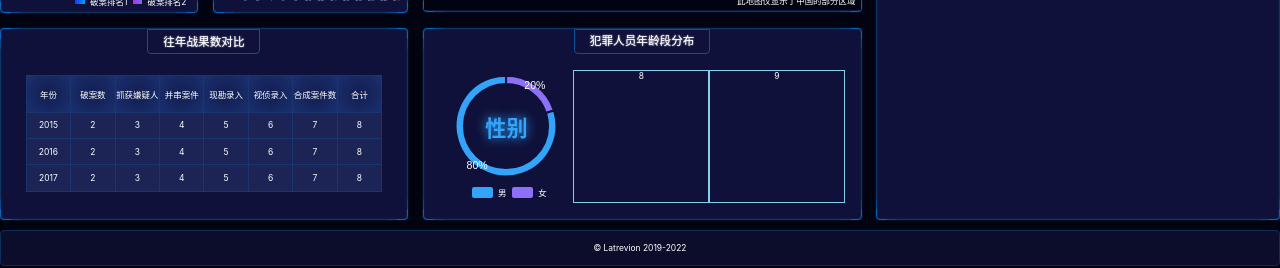
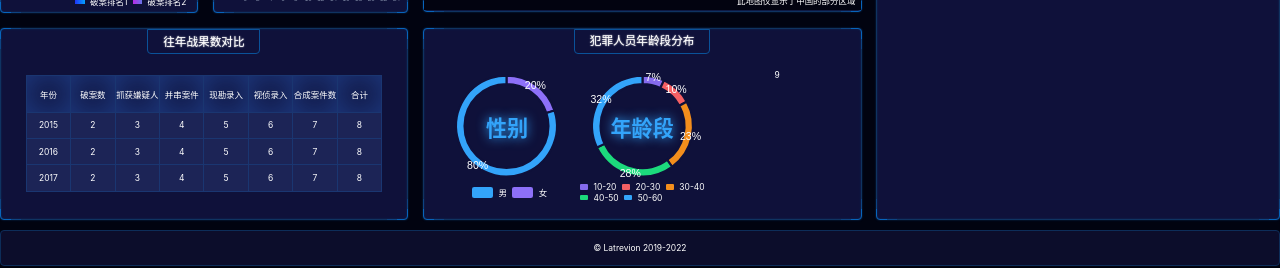
Before and after one commit to Latrevion/large-screen-repository, a Vue app: page /#/ in a window 1280 px wide. Shown: the part 453-721 px from the top of the page. Built offline with nearby package versions, Linux system fonts and the light colour scheme.

Commit message:
finish chart8

```diff
--- a/src/components/chart-8.vue
+++ b/src/components/chart-8.vue
@@ -1,20 +1,132 @@
 <template>
-  <div class="年龄段-图2">8
-    <div class="chart8">
+  <div class="年龄段-图2">
+    <div class="main">
+      <div class="chart8" />
+      <div class="text">年龄段</div>
+    </div>
+    <div class="legend">
+      <span :style="{ background: colors[0] }" />10-20
+      <span :style="{ background: colors[1] }" />20-30
+      <span :style="{ background: colors[2] }" />30-40
+      <span :style='{ background: colors[3] }' />40-50
+      <span :style="{ background: colors[4] }" />50-60
     </div>
   </div>
 </template>
 <script>
 import * as echarts from 'echarts';
-export default{
-
+const px = (n) => { return n / 2420 * pageWidth }
+const colors = ['#856BED', '#F46064', '#F38E1C', '#1CDB7C', '#33A4FA'];
+export default {
+  data() {
+    return {
+      colors
+    }
+  },
+  mounted() {
+    this.initChart()
+  },
+  methods: {
+    initChart() {
+      var myChart = echarts.init(document.querySelector('.chart8'));
+      // 绘制图表
+      myChart.setOption({
+        color: colors,
+        textStyle: {
+          fontSize: px(12),
+          color: '#79839e'
+        },
+        title: { show: false },
+        grid: {
+          x: px(20),
+          x2: px(20),
+          y: px(20),
+          y2: px(20),
+          containLabel: true
+        },
+        xAxis: {
+          show: false,
+        },
+        yAxis: {
+          show: false,
+        },
+        legend: { show: false },
+        series: [{
+          name: '访问来源',
+          type: 'pie',
+          radius: ['75%', '90%'],
+          avoidLabelOverlap: false,
+          label: {
+            show: true, position: 'inside', textStyle: { color: 'white', fontSize: px(20) },
+            formatter(options) {
+              return (options.value * 100).toFixed(0) + '%';
+            }
+          },
+          labelLine: { show: false },
+          itemStyle: {
+            borderColor: '#0F113A',
+            borderWidth: px(4)
+          },
+          data: [
+            { value: 0.07, name: '10-20' },
+            { value: 0.10, name: '20-30' },
+            { value: 0.23, name: '30-40' },
+            { value: 0.28, name: '40-50' },
+            { value: 0.32, name: '50-60' },
+          ]
+        }]
+      })
+    }
   }
+}
 </script>
 <style lang="scss" scoped>
+@import '../views/_helper.scss';
+
 .年龄段-图2 {
   flex: 1;
-  border: 1px solid skyblue;
   display: flex;
   flex-direction: column;
+  width: px(290);
+  flex-shrink: 0;
+
+  .main {
+    position: relative;
+    display: flex;
+    flex: 1;
+
+    >.chart8 {
+      flex: 1;
+      width: 100%;
+    }
+
+    >.text {
+      position: absolute;
+      top: 50%;
+      left: 50%;
+      transform: translate(-50%, -50%);
+      color: #33a4fa;
+      font-size: px(40);
+      text-shadow: 0 0 px(20) #33a4fa;
+      font-weight: bold;
+    }
+  }
+
+  .legend {
+    height: px(40);
+    display: flex;
+    align-items: center;
+    justify-content: flex-start;
+    flex-wrap: wrap;
+
+    >span {
+      display: inline-block;
+      width: px(16);
+      height: px(10);
+      border-radius: px(2);
+      margin: 0 px(10);
+    }
+  }
+
 }
 </style>
--- a/src/components/chart-9.vue
+++ b/src/components/chart-9.vue
@@ -13,7 +13,6 @@ export default{
 <style lang="scss" scoped>
      .年龄段-图3{
         flex: 1;
-        border: 1px solid skyblue;
         display: flex;
         flex-direction: column;
       }
```
